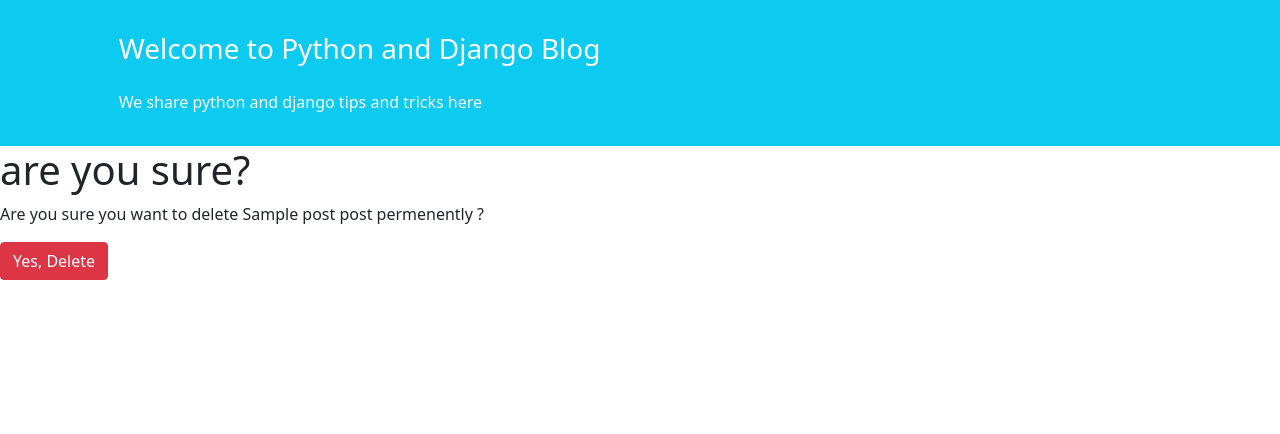
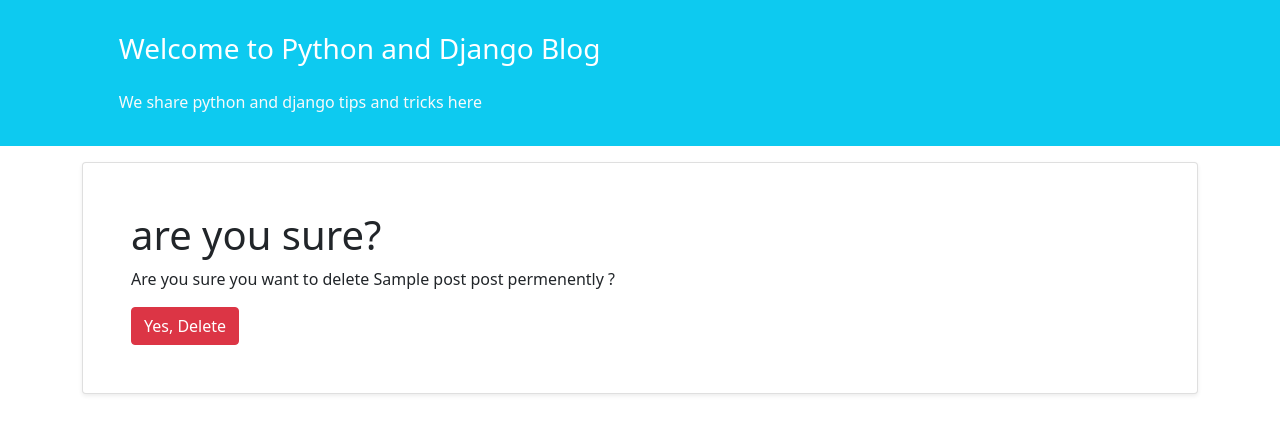
Before and after one commit to ka1antarBAB/weblog_project, a Django app: page /blog/1/delete/ in a window 1280 px wide. Shown: the part 56-490 px from the top of the page. Run offline with Django 4.2, Linux system fonts and the light colour scheme; tables that the repository leaves empty hold one stand-in row (values such as "Sample post").

Commit message:
just a simple change on delete view

```diff
--- a/post/templates/post/post_delete.html
+++ b/post/templates/post/post_delete.html
@@ -2,10 +2,15 @@
 
 {% block title %}delete post{% endblock title %}
 {% block post %}
-    <h1>are you sure?</h1>
-    <p>Are you sure you want to delete {{ post.title }} post permenently ?</p>
-    <form action="" method="POST">
-        {% csrf_token %}
-        <input class="btn btn-danger" type="submit" value="Yes, Delete" >
-    </form>
+
+    <div class="container">
+        <div class="card shadow-sm my-3 p-5">
+            <h1>are you sure?</h1>
+            <p>Are you sure you want to delete {{ post.title }} post permenently ?</p>
+            <form action="" method="POST">
+                {% csrf_token %}
+                <input class="btn btn-danger" type="submit" value="Yes, Delete">
+            </form>
+        </div>
+    </div>
 {% endblock post %}
```
